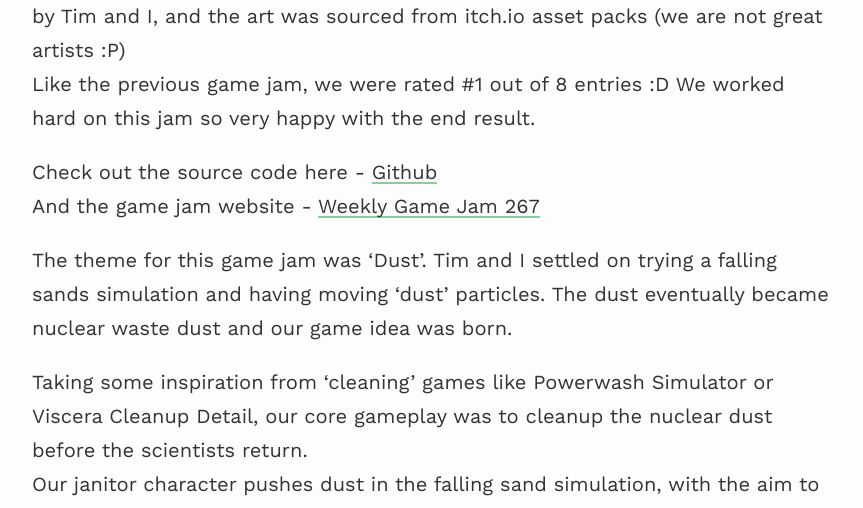
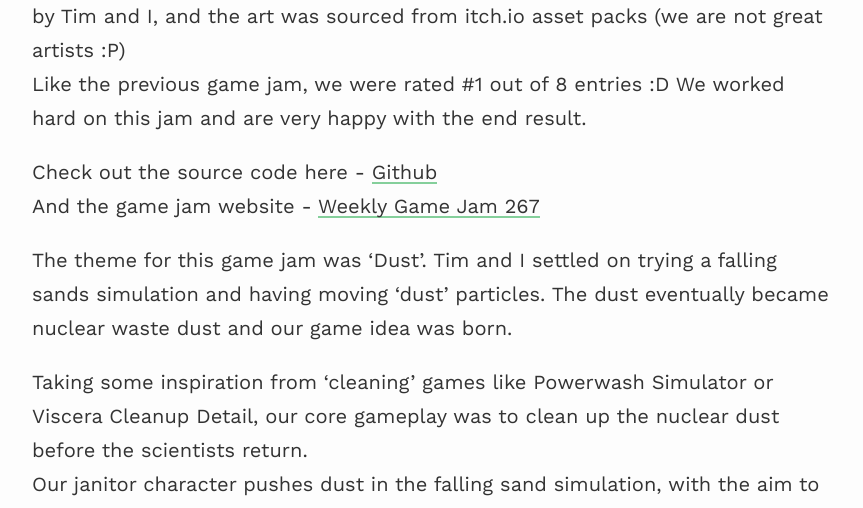
Before and after one commit to domlawlor/domlawlor.com, a Jekyll site: the page built from _projects/3-Nuclear Haste.md, in a window 1280 px wide. Shown: the part 1123-1631 px from the top of the page, without its empty margins (208-1071 px from the left). Built offline with Jekyll 4.4.1, drawn with Linux system fonts in a browser that asks for light colours; nearby versions of some CDN libraries; some of the changed lines change nothing that is shown.

Commit message:
missed file in spellcheck commit

```diff
--- a/_config.yml
+++ b/_config.yml
@@ -49,11 +49,11 @@ collections:
     output: true
     permalink: /projects/:name/
     order:
-      - tuNES.md
-      - The Deep Ones.md
-      - Biblical Bomb Squad.md
-      - Nuclear Haste.md
-      - Rays Of Giza.md
+      - 0-tuNES.md
+      - 1-The Deep Ones.md
+      - 2-Biblical Bomb Squad.md
+      - 3-Nuclear Haste.md
+      - 4-Rays Of Giza.md
 
 sass:
   sass_dir: /assets/css/_sass
--- a/_projects/3-Nuclear Haste.md
+++ b/_projects/3-Nuclear Haste.md
@@ -10,7 +10,7 @@ Fully playable in browser  here - [Nuclear Haste!](https://bronxtaco.itch.io/nuc
 
 'Nuclear Haste!' was made for Weekly Game Jam 267 by Tim Day ([Gamedev Discord](https://discord.com/invite/NB542RwpJR) | [itch.io](https://bronxtaco.itch.io/)) and I.
 It was all made in Godot Engine in a 7 day period. Programming work was shared by Tim and I, and the art was sourced from itch.io asset packs (we are not great artists :P)
-Like the previous game jam, we were rated #1 out of 8 entries :D We worked hard on this jam so very happy with the end result.
+Like the previous game jam, we were rated #1 out of 8 entries :D We worked hard on this jam and are very happy with the end result.
 
 
 Check out the source code here - [Github](https://github.com/domlawlor/WGJ-267)
@@ -18,7 +18,7 @@ And the game jam website - [Weekly Game Jam 267](https://itch.io/jam/weekly-game
 
 The theme for this game jam was 'Dust'. Tim and I settled on trying a falling sands simulation and having moving 'dust' particles. The dust eventually became nuclear waste dust and our game idea was born.
 
-Taking some inspiration from 'cleaning' games like Powerwash Simulator or Viscera Cleanup Detail, our core gameplay was to cleanup the nuclear dust before the scientists return.
+Taking some inspiration from 'cleaning' games like Powerwash Simulator or Viscera Cleanup Detail, our core gameplay was to clean up the nuclear dust before the scientists return.
 Our janitor character pushes dust in the falling sand simulation, with the aim to burn it all in the incinerating lava
 
 My role in this jam was undertaking the fall sand simulation which was completely new to me, but a welcome challenge.
```
